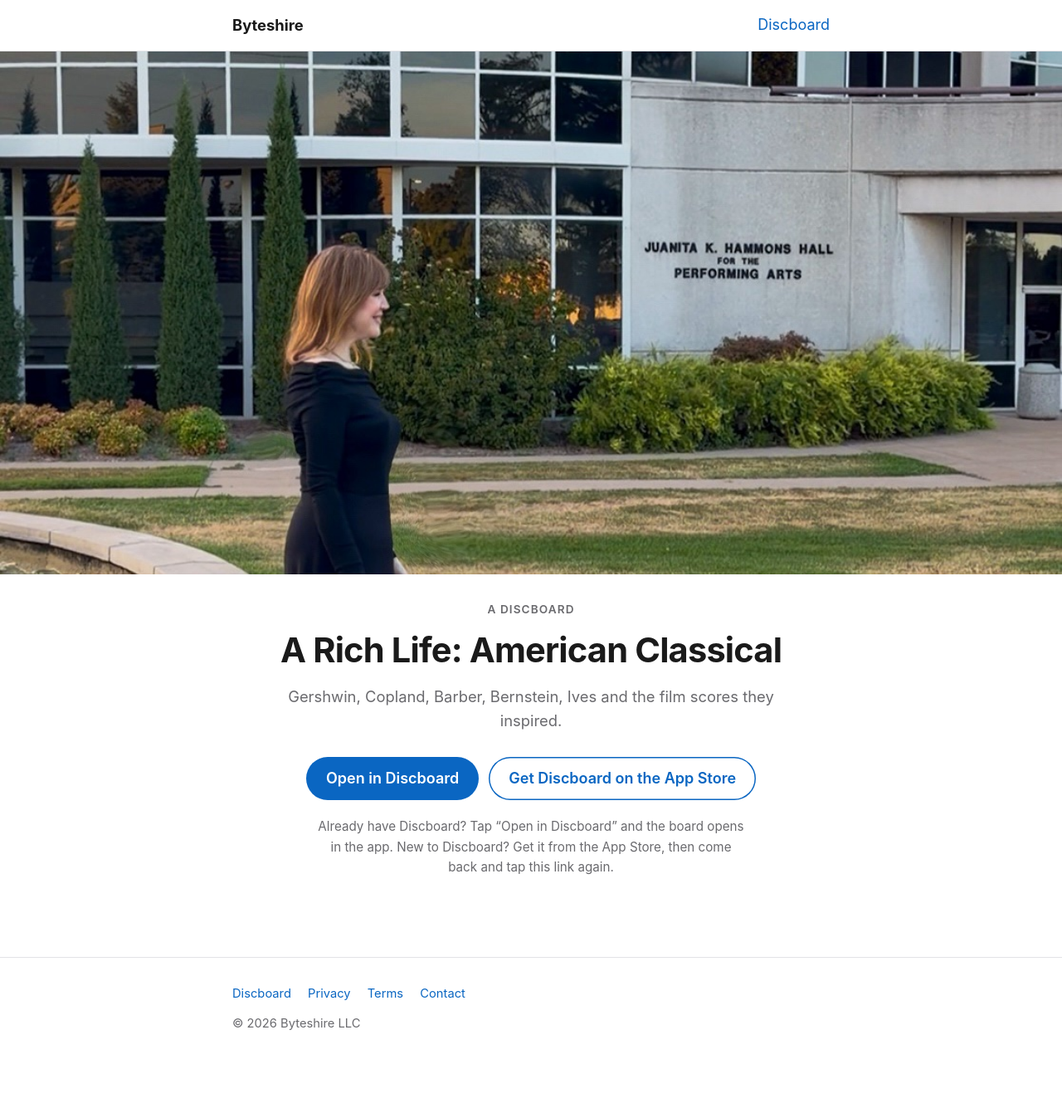
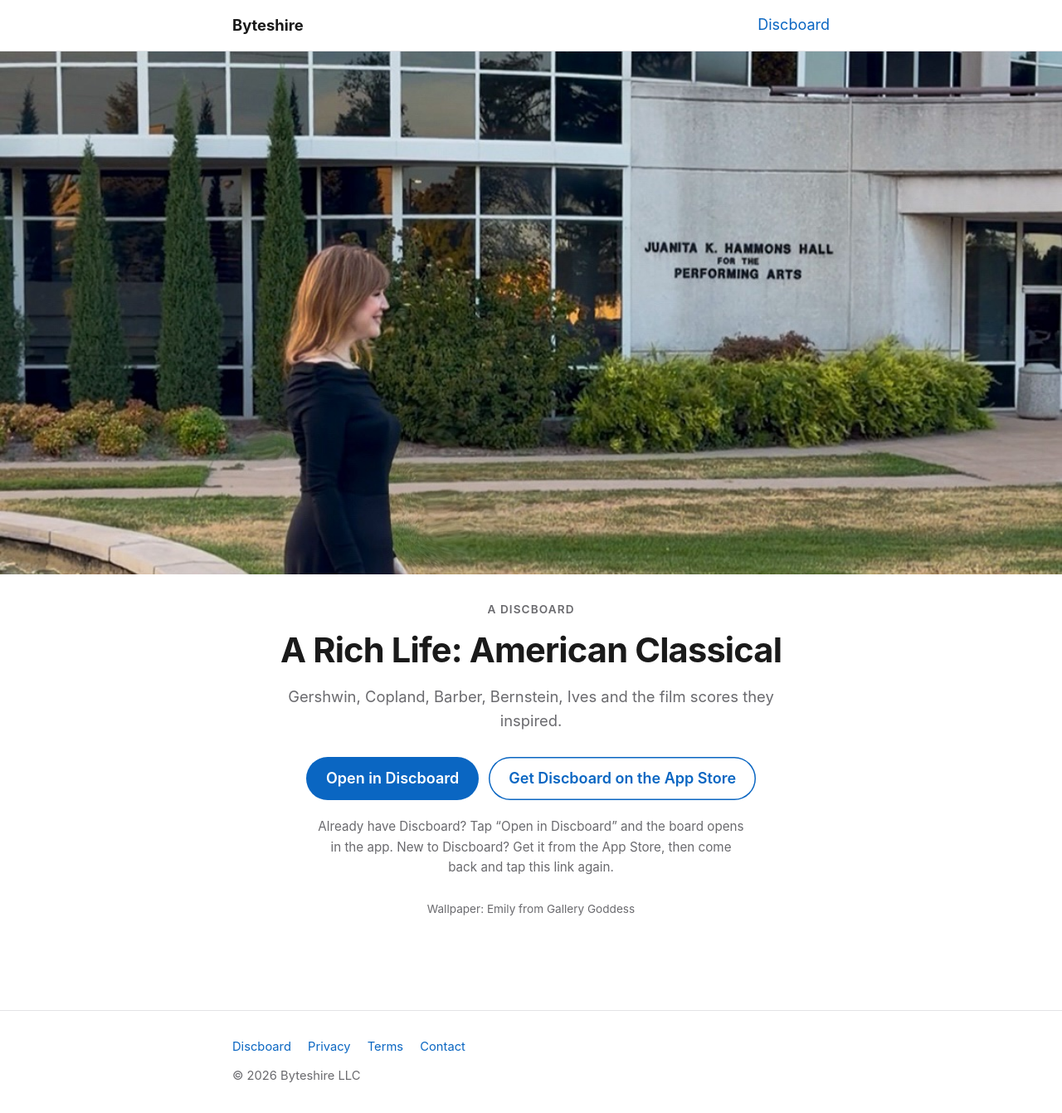
Before and after one commit to ByteshireLLC/byteshire-web, a Jekyll site: the page built from b/american-classical/index.html, in a window 1280 px wide. Shown: the whole page at 83% size. Built offline with Jekyll 4.4.1, drawn with Linux system fonts in a browser that asks for light colours; before the commit the page ends 1277 px from its top, so only the background shows below that.

Commit message:
Credit Emily from Gallery Goddess on the American Classical page
The new wallpaper photograph shows Emily from Gallery Goddess. Name her
in the image's alt text and in the page's wallpaper credit.

```diff
--- a/b/american-classical/index.html
+++ b/b/american-classical/index.html
@@ -3,5 +3,6 @@ layout: promo-board
 promo_slug: "american-classical"
 title: "A Rich Life: American Classical"
 description: "Gershwin, Copland, Barber, Bernstein, Ives and the film scores they inspired."
-wallpaper_alt: "A woman in a black dress standing outside a glass-fronted performing arts hall"
+wallpaper_alt: "Emily from Gallery Goddess in a black dress, standing outside a glass-fronted performing arts hall"
+wallpaper_credit: "Emily from Gallery Goddess"
 ---
```
